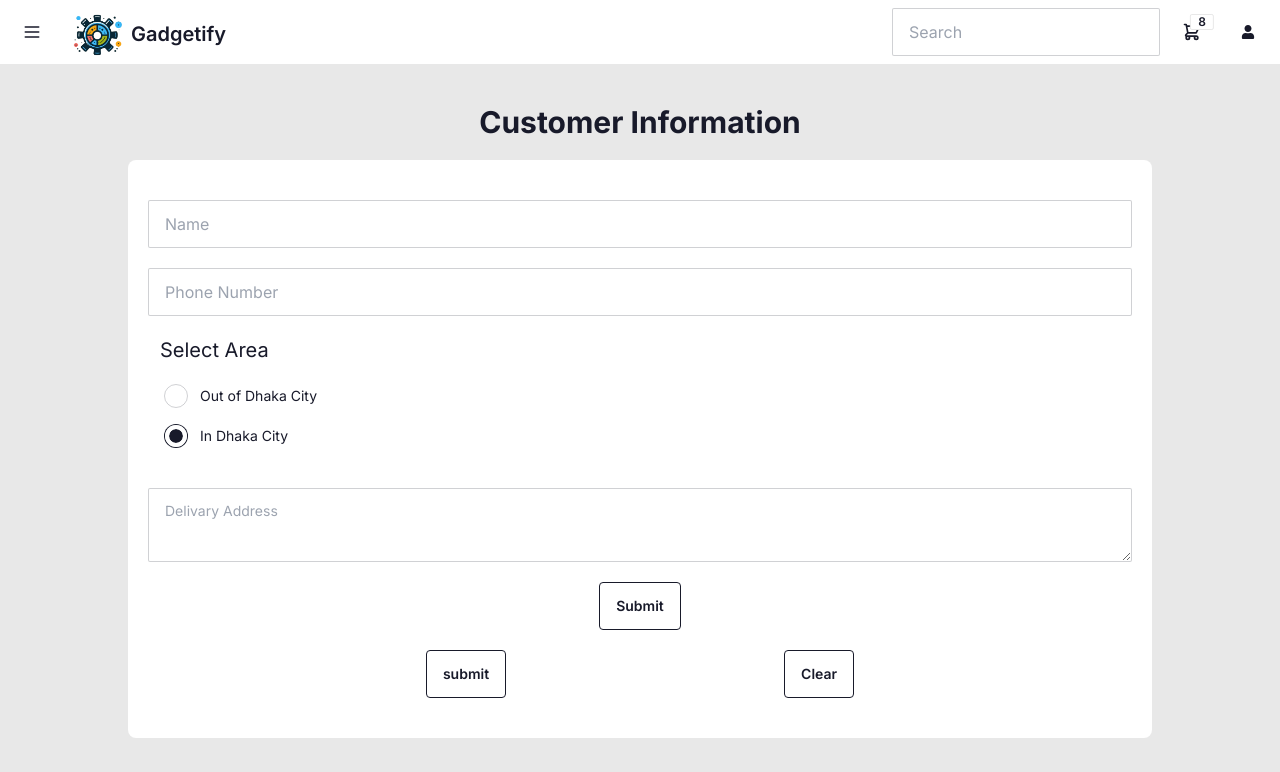
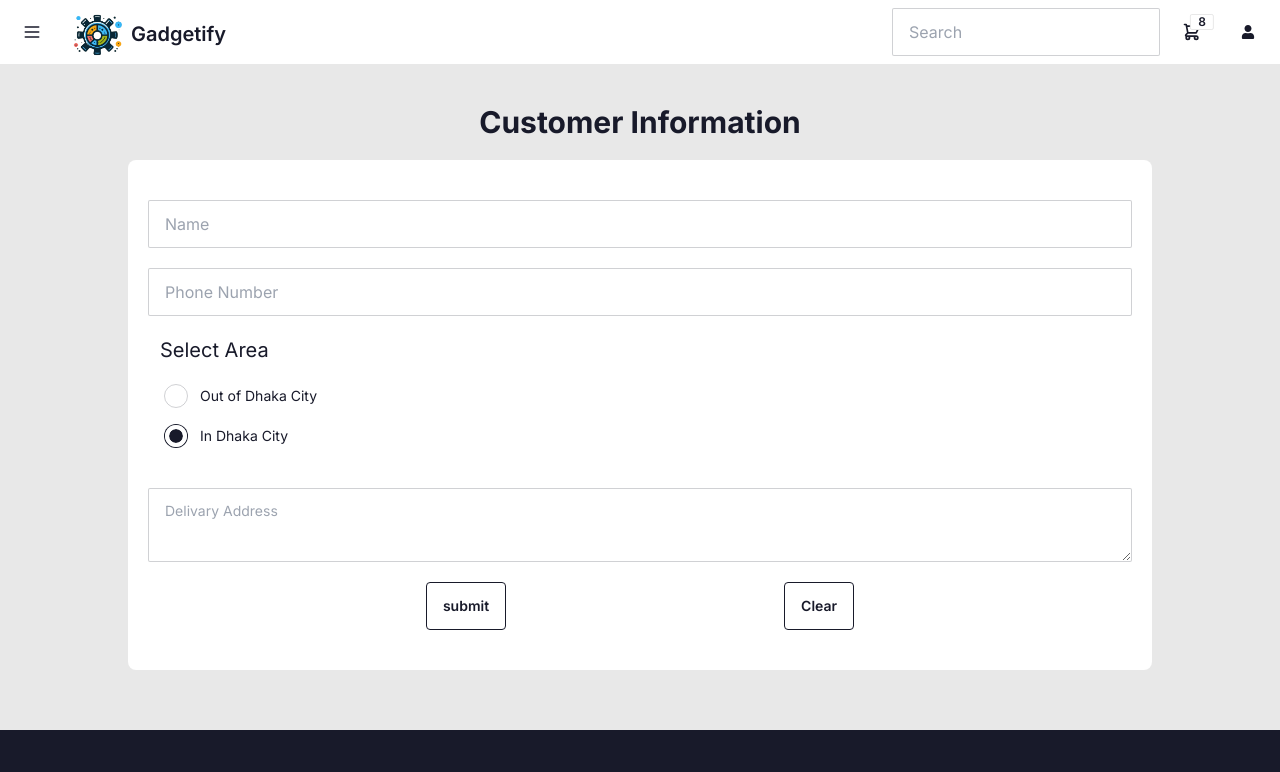
Before and after one commit to Md-Nur/Gadgetify, a Next.js app: page /order-form in a window 1280 px wide. Shown: the top 772 px of the page. Built offline with nearby package versions, Linux system fonts and the light colour scheme.

Commit message:
remove the extra submit button from order form

```diff
--- a/app/order-form/page.tsx
+++ b/app/order-form/page.tsx
@@ -38,7 +38,6 @@ const OrderForm = () => {
         className="textarea textarea-bordered w-full"
         placeholder="Delivary Address"
       />
-      <input className="btn btn-outline rounded" type="submit" value="Submit" />
     </Forms>
   );
 };
```
